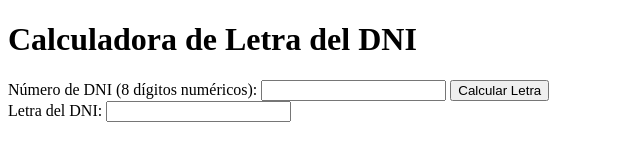
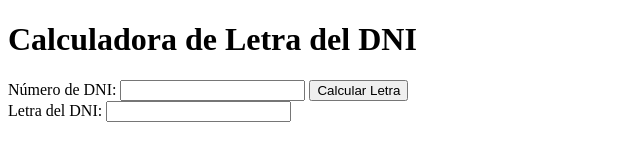
Before and after one commit to Fernandogm45/IAW2324, a plain HTML site: page ejercicio3.html in a window 1280 px wide. Shown: the whole page, without its empty margins (0-640 px from the left). Drawn offline with Linux system fonts and the light colour scheme.

Commit message:
Update ejercicio3.html

```diff
--- a/ejercicio3.html
+++ b/ejercicio3.html
@@ -22,7 +22,7 @@
 <body>
     <h1>Calculadora de Letra del DNI</h1>
     <div>
-        <label for="numeroDNI">Número de DNI (8 dígitos numéricos):</label>
+        <label for="numeroDNI">Número de DNI:</label>
         <input type="text" id="numeroDNI" maxlength="8">
         <button onclick="calcularLetraDNI()">Calcular Letra</button>
     </div>
```
